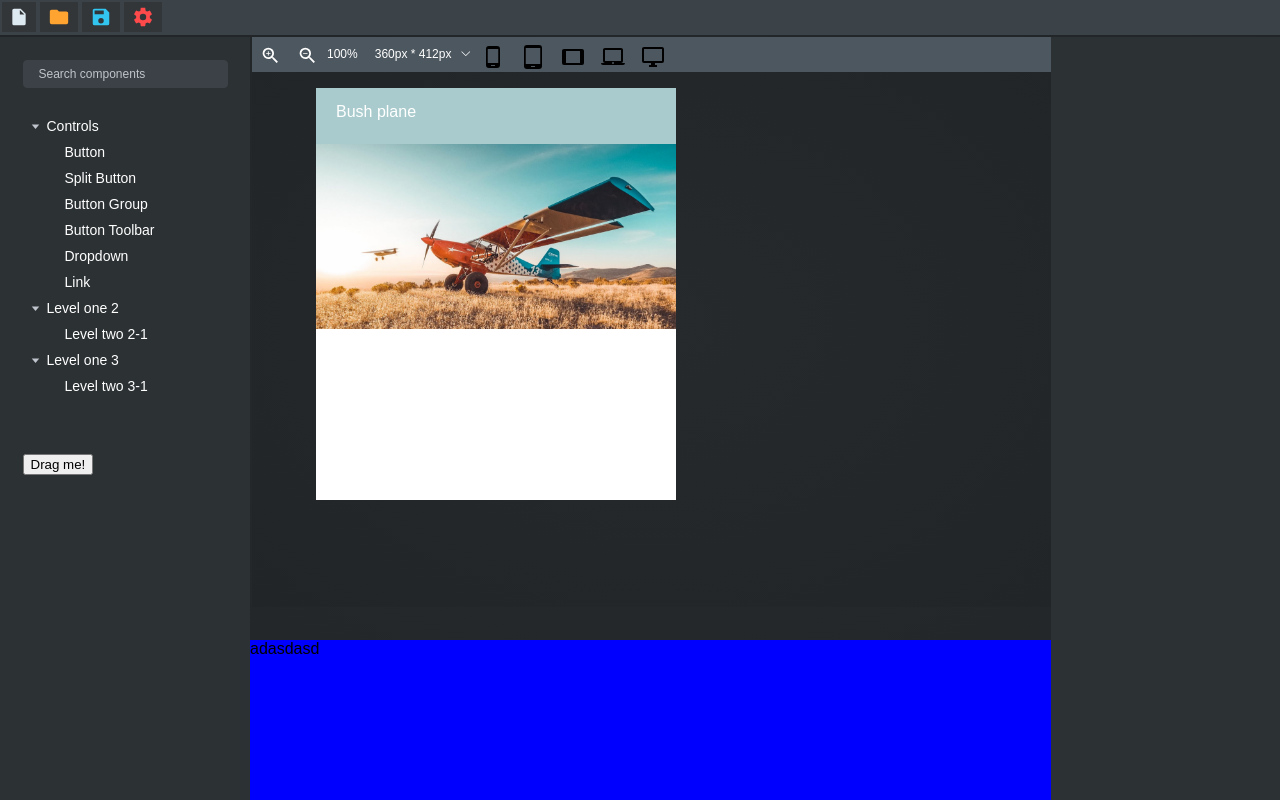
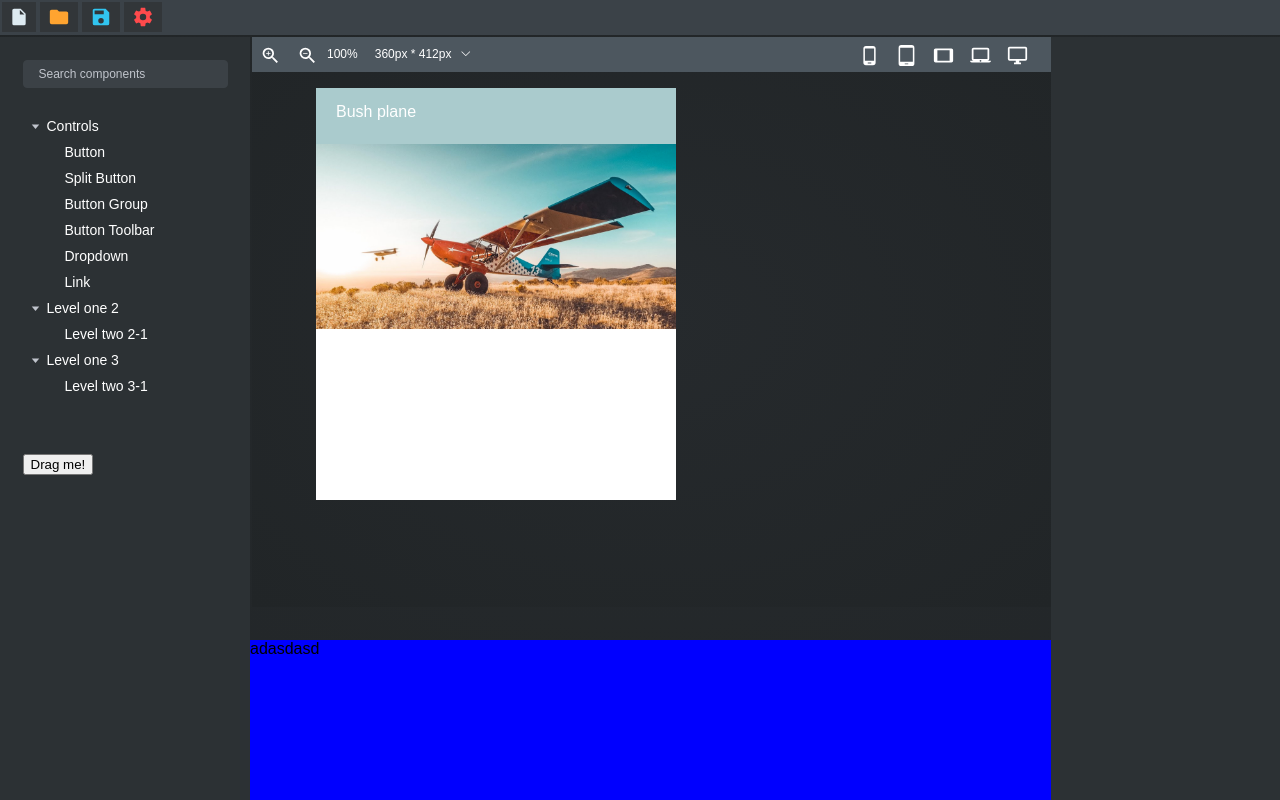
Before and after one commit to tmilost/Web_design_tool, a Vue app: page /#/ in a window 1280 px wide. Built offline with nearby package versions, Linux system fonts and the light colour scheme.

Commit message:
svg style

```diff
--- a/src/components/CenterPanel.vue
+++ b/src/components/CenterPanel.vue
@@ -39,31 +39,31 @@
         </el-dropdown-menu>
       </el-dropdown>
       <div class="deviceType">
-        <svg style="width:24px;height:24px" viewBox="0 0 24 24">
+        <svg style="width:21px;height:21px;color: #fff;" viewBox="0 0 24 24">
           <path
             fill="currentColor"
             d="M17.25,18H6.75V4H17.25M14,21H10V20H14M16,1H8A3,3 0 0,0 5,4V20A3,3 0 0,0 8,23H16A3,3 0 0,0 19,20V4A3,3 0 0,0 16,1Z"
           />
         </svg>
-        <svg style="width:24px;height:24px" viewBox="0 0 24 24">
+        <svg style="width:21px;height:21px;color: #fff;" viewBox="0 0 24 24">
           <path
             fill="currentColor"
             d="M19.25,19H4.75V3H19.25M14,22H10V21H14M18,0H6A3,3 0 0,0 3,3V21A3,3 0 0,0 6,24H18A3,3 0 0,0 21,21V3A3,3 0 0,0 18,0Z"
           />
         </svg>
-        <svg style="width:24px;height:24px" viewBox="0 0 24 24">
+        <svg style="width:21px;height:21px;color: #fff;" viewBox="0 0 24 24">
           <path
             fill="currentColor"
             d="M19,18H5V6H19M21,4H3C1.89,4 1,4.89 1,6V18A2,2 0 0,0 3,20H21A2,2 0 0,0 23,18V6C23,4.89 22.1,4 21,4Z"
           />
         </svg>
-        <svg style="width:24px;height:24px" viewBox="0 0 24 24">
+        <svg style="width:21px;height:21px;color: #fff;" viewBox="0 0 24 24">
           <path
             fill="currentColor"
             d="M12,19A1,1 0 0,1 11,18A1,1 0 0,1 12,17A1,1 0 0,1 13,18A1,1 0 0,1 12,19M4,5H20V16H4M20,18A2,2 0 0,0 22,16V5C22,3.89 21.1,3 20,3H4C2.89,3 2,3.89 2,5V16A2,2 0 0,0 4,18H0A2,2 0 0,0 2,20H22A2,2 0 0,0 24,18H20Z"
           />
         </svg>
-        <svg style="width:24px;height:24px" viewBox="0 0 24 24">
+        <svg style="width:21px;height:21px;color: #fff;" viewBox="0 0 24 24">
           <path
             fill="currentColor"
             d="M21,16H3V4H21M21,2H3C1.89,2 1,2.89 1,4V16A2,2 0 0,0 3,18H10V20H8V22H16V20H14V18H21A2,2 0 0,0 23,16V4C23,2.89 22.1,2 21,2Z"
@@ -284,4 +284,8 @@ p {
   color: #fff;
   font-size: 12px;
 }
+.deviceType{
+float:right;
+margin-right: 15px;
+}
 </style>
```
